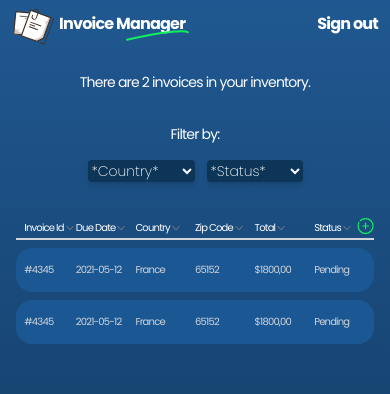
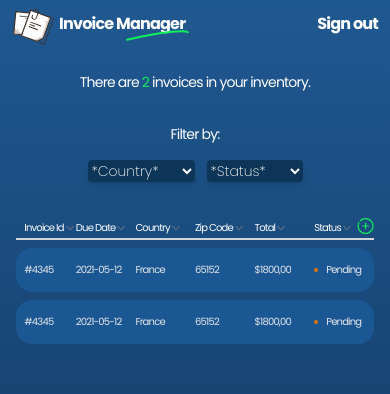
Before and after one commit to torbilote/vue3-invoice-app-v2, a Vue app: page / in a window 390 px wide. Shown: the top 394 px of the page. Built offline with nearby package versions, Linux system fonts and the light colour scheme.

Commit message:
Finished InvoiceList responsively v2.
Finished InvoiceList responsively v2.

```diff
--- a/src/components/InvoiceList.vue
+++ b/src/components/InvoiceList.vue
@@ -1,8 +1,8 @@
 <template>
-  <ul class="">
+  <ul>
     <li class="relative grid grid-cols-6 text-xxs text-white pb-1 border-b-2 border-gray-300 sm:text-xs md:text-base">
       <div class="pl-2 flex flex-row">
-        <p class="">Invoice Id</p>
+        <p>Invoice Id</p>
         <svg class="w-3 sm:w-4 md:w-5 lg:w-6 h-auto" width="512" height="512" viewBox="0 0 512 512" fill="none" xmlns="http://www.w3.org/2000/svg">
           <g id="arrow 1">
             <g id="a0">
@@ -12,7 +12,7 @@
         </svg>
       </div>
       <div class="flex flex-row">
-        <p class="">Due Date</p>
+        <p>Due Date</p>
         <svg class="w-3 sm:w-4 md:w-5 lg:w-6 h-auto" width="512" height="512" viewBox="0 0 512 512" fill="none" xmlns="http://www.w3.org/2000/svg">
           <g id="arrow 1">
             <g id="a0">
@@ -22,7 +22,7 @@
         </svg>
       </div>
       <div class="flex flex-row">
-        <p class="">Country</p>
+        <p>Country</p>
         <svg class="w-3 sm:w-4 md:w-5 lg:w-6 h-auto" width="512" height="512" viewBox="0 0 512 512" fill="none" xmlns="http://www.w3.org/2000/svg">
           <g id="arrow 1">
             <g id="a0">
@@ -32,7 +32,7 @@
         </svg>
       </div>
       <div class="flex flex-row">
-        <p class="">Zip Code</p>
+        <p>Zip Code</p>
         <svg class="w-3 sm:w-4 md:w-5 lg:w-6 h-auto" width="512" height="512" viewBox="0 0 512 512" fill="none" xmlns="http://www.w3.org/2000/svg">
           <g id="arrow 1">
             <g id="a0">
@@ -42,7 +42,7 @@
         </svg>
       </div>
       <div class="flex flex-row">
-        <p class="">Total</p>
+        <p>Total</p>
         <svg class="w-3 sm:w-4 md:w-5 lg:w-6 h-auto" width="512" height="512" viewBox="0 0 512 512" fill="none" xmlns="http://www.w3.org/2000/svg">
           <g id="arrow 1">
             <g id="a0">
@@ -52,7 +52,7 @@
         </svg>
       </div>
       <div class="flex flex-row">
-        <p class="">Status</p>
+        <p>Status</p>
         <svg class="w-3 sm:w-4 md:w-5 lg:w-6 h-auto" width="512" height="512" viewBox="0 0 512 512" fill="none" xmlns="http://www.w3.org/2000/svg">
           <g id="arrow 1">
             <g id="a0">
@@ -77,44 +77,46 @@
         </svg>
       </div>
     </li>
-    <li class="grid grid-cols-6 text-xxs text-gray-300 py-4 sm:text-xs md:text-base bg-blue-list-items rounded-2xl my-2">
+    <li class="grid grid-cols-6 text-xxs text-gray-200 py-4 sm:text-xs md:text-base bg-blue-list-items rounded-2xl my-2">
       <div class="pl-2">
-        <p class="">#4345</p>
+        <p>#4345</p>
       </div>
-      <div class="">
-        <p class="">2021-05-12</p>
+      <div>
+        <p>2021-05-12</p>
       </div>
-      <div class="">
-        <p class="">France</p>
+      <div>
+        <p>France</p>
       </div>
-      <div class="">
-        <p class="">65152</p>
+      <div>
+        <p>65152</p>
       </div>
-      <div class="">
-        <p class="">$1800,00</p>
+      <div>
+        <p>$1800,00</p>
       </div>
-      <div class="">
-        <p class="">Pending</p>
+      <div class="relative">
+        <div class="absolute w-1 h-1 rounded-full l-0 top-1 bg-yellow-600 sm:top-1.5 md:top-2 md:w-1.5 md:h-1.5"></div>
+        <p class="ml-3">Pending</p>
       </div>
     </li>
-    <li class="grid grid-cols-6 text-xxs text-gray-300 py-4 sm:text-xs md:text-base bg-blue-list-items rounded-2xl my-2">
+    <li class="grid grid-cols-6 text-xxs text-gray-200 py-4 sm:text-xs md:text-base bg-blue-list-items rounded-2xl my-2">
       <div class="pl-2">
-        <p class="">#4345</p>
+        <p>#4345</p>
       </div>
-      <div class="">
-        <p class="">2021-05-12</p>
+      <div>
+        <p>2021-05-12</p>
       </div>
-      <div class="">
-        <p class="">France</p>
+      <div>
+        <p>France</p>
       </div>
-      <div class="">
-        <p class="">65152</p>
+      <div>
+        <p>65152</p>
       </div>
-      <div class="">
-        <p class="">$1800,00</p>
+      <div>
+        <p>$1800,00</p>
       </div>
-      <div class="">
-        <p class="">Pending</p>
+      <div class="relative">
+        <div class="absolute w-1 h-1 rounded-full l-0 top-1 bg-yellow-600 sm:top-1.5 md:top-2 md:w-1.5 md:h-1.5"></div>
+        <p class="ml-3">Pending</p>
       </div>
     </li>
   </ul>
--- a/src/components/TheCounter.vue
+++ b/src/components/TheCounter.vue
@@ -1,6 +1,10 @@
 <template>
   <div class="max-w-max mt-8">
-    <h3 class="text-sm text-white font-normal sm:text-base md:text-base lg:text-lg xl:text-xl">There are 2 invoices in your inventory.</h3>
+    <h3 class="text-sm text-white font-normal sm:text-base md:text-base lg:text-lg xl:text-xl">
+      There are
+      <span class="text-green-general"> 2 </span>
+      invoices in your inventory.
+    </h3>
   </div>
 </template>
 
--- a/tailwind.config.js
+++ b/tailwind.config.js
@@ -21,6 +21,9 @@ module.exports = {
       fontSize: {
         xxs: ['0.625rem', '0.75rem'],
       },
+      colors: {
+        'green-general': '#11EF5C',
+      },
     },
   },
   variants: {
```
